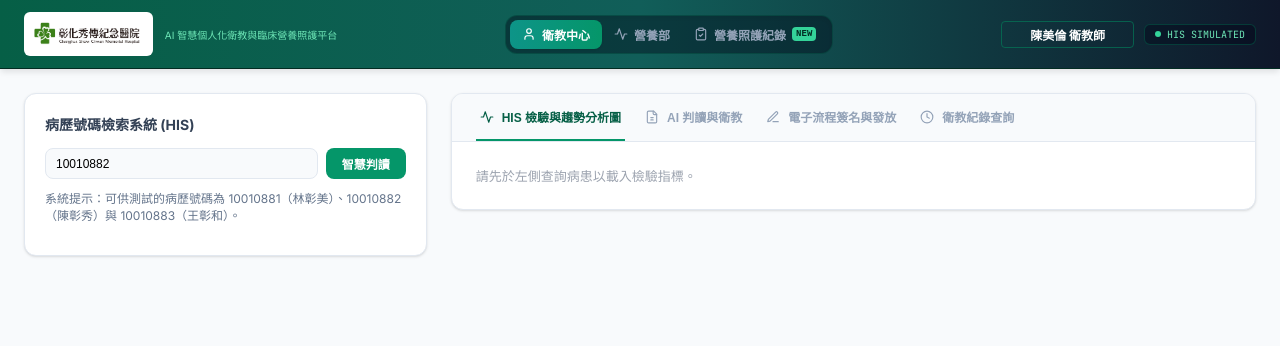
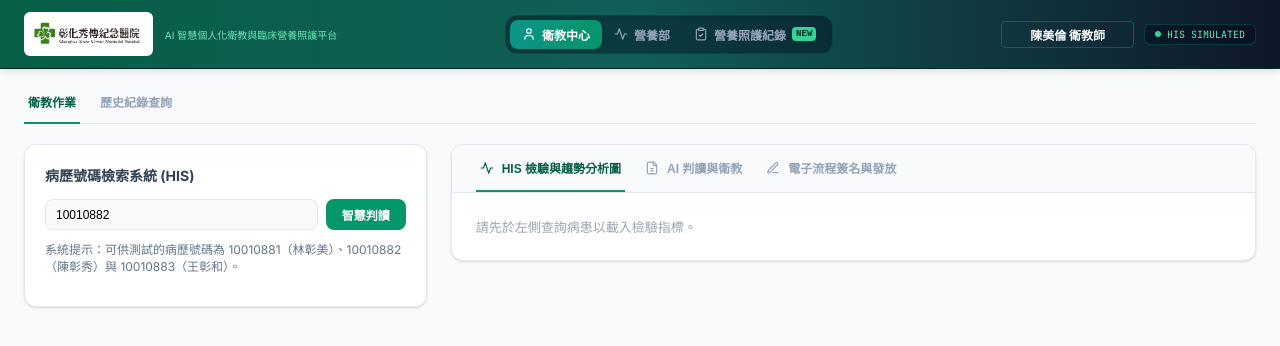
Before and after one commit to michaelchang497/Chang-Shu-H, a React (Vite) app: page / in a window 1280 px wide. Shown: the top 346 px of the page. Built offline with nearby package versions, Linux system fonts and the light colour scheme.

Commit message:
衛教中心：歷史紀錄查詢移到標題列下方，以「衛教作業／歷史紀錄查詢」按鈕切換
Co-Authored-By: Claude Sonnet 5.5 <noreply@anthropic.com>

```diff
--- a/src/App.tsx
+++ b/src/App.tsx
@@ -17,7 +17,8 @@ function statusLabel(status: 'normal' | 'high' | 'low') {
   return { text: '正常', cls: 'status-normal' };
 }
 
-type Tab = 'trend' | 'education' | 'signoff' | 'history';
+type Tab = 'trend' | 'education' | 'signoff';
+type View = 'care' | 'history';
 
 function buildDefaultRemarks(
   checked: Set<EducationTopicId>,
@@ -38,6 +39,7 @@ export default function App() {
   const [error, setError] = useState('');
   const [checkedTopics, setCheckedTopics] = useState<Set<EducationTopicId>>(new Set());
   const [tab, setTab] = useState<Tab>('trend');
+  const [view, setView] = useState<View>('care');
   const [importedFromHis, setImportedFromHis] = useState(false);
   const [educatorSig, setEducatorSig] = useState<string | null>(null);
   const [patientSig, setPatientSig] = useState<string | null>(null);
@@ -210,6 +212,144 @@ export default function App() {
         </div>
       </header>
 
+      <div className="subtabs">
+        <div className="subtabs-in">
+          <button className={view === 'care' ? 'on' : ''} onClick={() => setView('care')}>
+            衛教作業
+          </button>
+          <button
+            className={view === 'history' ? 'on' : ''}
+            onClick={() => {
+              setView('history');
+              setHSelected(null);
+              setHResults(queryRecords(allRecords, hq));
+            }}
+          >
+            歷史紀錄查詢
+          </button>
+        </div>
+      </div>
+
+      {view === 'history' ? (
+        <main className="hist-page">
+          <section className="panel hist-panel">
+            <div className="tab-body hist-body">
+                <h2>衛教紀錄查詢</h2>
+                <div className="hist-filters">
+                  <label>
+                    病歷號碼
+                    <input
+                      value={hq.patientId}
+                      onChange={(e) => setHq({ ...hq, patientId: e.target.value })}
+                      onKeyDown={(e) => e.key === 'Enter' && runHistorySearch()}
+                      placeholder="不填＝全部病歷"
+                    />
+                  </label>
+                  <label>
+                    衛教日期 起
+                    <input type="date" value={hq.from} onChange={(e) => setHq({ ...hq, from: e.target.value })} />
+                  </label>
+                  <label>
+                    迄
+                    <input type="date" value={hq.to} onChange={(e) => setHq({ ...hq, to: e.target.value })} />
+                  </label>
+                  <button className="primary-btn" onClick={() => runHistorySearch()}>查詢</button>
+                  <button
+                    className="link-btn"
+                    onClick={() => {
+                      const cleared = { patientId: '', from: '', to: '' };
+                      setHq(cleared);
+                      runHistorySearch(cleared);
+                    }}
+                  >
+                    清除條件
+                  </button>
+                </div>
+
+                {hResults && hResults.length === 0 && <p className="placeholder">查無符合條件的衛教紀錄。</p>}
+                {hResults && hResults.length > 0 && (
+                  <>
+                    <p className="hint">共 {hResults.length} 筆（同一病歷號可有多筆，依日期由新到舊）</p>
+                    <table className="lab-table hist-table">
+                      <thead>
+                        <tr>
+                          <th>衛教日期</th>
+                          <th>病歷號碼</th>
+                          <th>姓名</th>
+                          <th>衛教師</th>
+                          <th>衛教主題</th>
+                          <th>簽名</th>
+                          <th></th>
+                        </tr>
+                      </thead>
+                      <tbody>
+                        {hResults.map((r) => (
+                          <tr key={r.id} className={hSelected?.id === r.id ? 'row-selected' : ''}>
+                            <td>{r.date} {r.time}</td>
+                            <td>{r.patientId}</td>
+                            <td>{r.patientName}</td>
+                            <td>{r.educator}</td>
+                            <td>{r.topics.length} 項</td>
+                            <td>{r.id.startsWith('sess_seed') || (r.educatorSig && r.patientSig) ? '✓ 雙方已簽' : '—'}</td>
+                            <td>
+                              <button className="link-btn" onClick={() => setHSelected(r)}>查看</button>
+                            </td>
+                          </tr>
+                        ))}
+                      </tbody>
+                    </table>
+                  </>
+                )}
+
+                {hSelected && (
+                  <div className="writeback-preview hist-detail">
+                    <div className="completion-title">
+                      {hSelected.patientName}（{hSelected.patientId}）　{hSelected.date} {hSelected.time}
+                    </div>
+                    <div className="writeback-label">衛教項目（{hSelected.topics.length} 項）</div>
+                    <div className="topic-chip-row">
+                      {hSelected.topics.map((id) => (
+                        <span key={id} className="topic-chip">{labelById.get(id) ?? id}</span>
+                      ))}
+                    </div>
+                    <div className="writeback-label">個案認知與遵從度評估</div>
+                    <div className="topic-chip-row">
+                      {ASSESSMENT_FIELDS.filter((f) => hSelected.assessments[f.id]).map((f) => (
+                        <span key={f.id} className="topic-chip assessment-chip">
+                          {f.label}：{hSelected.assessments[f.id]}
+                        </span>
+                      ))}
+                      {ASSESSMENT_FIELDS.every((f) => !hSelected.assessments[f.id]) && (
+                        <span className="placeholder">未評估</span>
+                      )}
+                    </div>
+                    {hSelected.nextFocus && (
+                      <>
+                        <div className="writeback-label">下次需加強的項目</div>
+                        <div className="next-focus-preview">{hSelected.nextFocus}</div>
+                      </>
+                    )}
+                    {hSelected.remarks && (
+                      <>
+                        <div className="writeback-label">備註</div>
+                        <pre className="hist-remarks">{hSelected.remarks}</pre>
+                      </>
+                    )}
+                    <div className="writeback-label">簽名檔</div>
+                    {hSelected.educatorSig && hSelected.patientSig ? (
+                      <div className="signature-row">
+                        <div><img className="hist-sig" src={hSelected.educatorSig} alt="衛教師簽名" /><div className="hint">衛教師</div></div>
+                        <div><img className="hist-sig" src={hSelected.patientSig} alt="患者簽名" /><div className="hint">患者／家屬</div></div>
+                      </div>
+                    ) : (
+                      <p className="hint">衛教師 ✓ ／ 病患或家屬 ✓（示意資料，無簽名圖檔）</p>
+                    )}
+                  </div>
+                )}
+              </div>
+          </section>
+        </main>
+      ) : (
       <main className="layout">
         <div className="left-col">
         <section className="panel search-panel">
@@ -291,21 +431,9 @@ export default function App() {
             <button className={tab === 'signoff' ? 'tab active' : 'tab'} onClick={() => setTab('signoff')}>
               <svg viewBox="0 0 24 24" className="tab-ic"><path d="M12 20h9" /><path d="M16.5 3.5a2.1 2.1 0 0 1 3 3L7 19l-4 1 1-4z" /></svg> 電子流程簽名與發放
             </button>
-            <button
-              className={tab === 'history' ? 'tab active' : 'tab'}
-              onClick={() => {
-                setTab('history');
-                const next = { ...hq, patientId: hq.patientId || patient?.id || '' };
-                setHq(next);
-                setHResults(queryRecords(allRecords, next));
-                setHSelected(null);
-              }}
-            >
-              <svg viewBox="0 0 24 24" className="tab-ic"><circle cx="12" cy="12" r="10" /><path d="M12 6v6l4 2" /></svg> 衛教紀錄查詢
-            </button>
           </div>
 
-          {!patient && tab !== 'history' && <p className="placeholder">請先於左側查詢病患以載入檢驗指標。</p>}
+          {!patient && <p className="placeholder">請先於左側查詢病患以載入檢驗指標。</p>}
 
           {patient && tab === 'trend' && (
             <div className="tab-body">
@@ -416,123 +544,6 @@ export default function App() {
                   );
                 })}
               </ul>
-            </div>
-          )}
-
-          {tab === 'history' && (
-            <div className="tab-body">
-              <h2>衛教紀錄查詢</h2>
-              <div className="hist-filters">
-                <label>
-                  病歷號碼
-                  <input
-                    value={hq.patientId}
-                    onChange={(e) => setHq({ ...hq, patientId: e.target.value })}
-                    onKeyDown={(e) => e.key === 'Enter' && runHistorySearch()}
-                    placeholder="不填＝全部病歷"
-                  />
-                </label>
-                <label>
-                  衛教日期 起
-                  <input type="date" value={hq.from} onChange={(e) => setHq({ ...hq, from: e.target.value })} />
-                </label>
-                <label>
-                  迄
-                  <input type="date" value={hq.to} onChange={(e) => setHq({ ...hq, to: e.target.value })} />
-                </label>
-                <button className="primary-btn" onClick={() => runHistorySearch()}>查詢</button>
-                <button
-                  className="link-btn"
-                  onClick={() => {
-                    const cleared = { patientId: '', from: '', to: '' };
-                    setHq(cleared);
-                    runHistorySearch(cleared);
-                  }}
-                >
-                  清除條件
-                </button>
-              </div>
-
-              {hResults && hResults.length === 0 && <p className="placeholder">查無符合條件的衛教紀錄。</p>}
-              {hResults && hResults.length > 0 && (
-                <>
-                  <p className="hint">共 {hResults.length} 筆（同一病歷號可有多筆，依日期由新到舊）</p>
-                  <table className="lab-table hist-table">
-                    <thead>
-                      <tr>
-                        <th>衛教日期</th>
-                        <th>病歷號碼</th>
-                        <th>姓名</th>
-                        <th>衛教師</th>
-                        <th>衛教主題</th>
-                        <th>簽名</th>
-                        <th></th>
-                      </tr>
-                    </thead>
-                    <tbody>
-                      {hResults.map((r) => (
-                        <tr key={r.id} className={hSelected?.id === r.id ? 'row-selected' : ''}>
-                          <td>{r.date} {r.time}</td>
-                          <td>{r.patientId}</td>
-                          <td>{r.patientName}</td>
-                          <td>{r.educator}</td>
-                          <td>{r.topics.length} 項</td>
-                          <td>{r.id.startsWith('sess_seed') || (r.educatorSig && r.patientSig) ? '✓ 雙方已簽' : '—'}</td>
-                          <td>
-                            <button className="link-btn" onClick={() => setHSelected(r)}>查看</button>
-                          </td>
-                        </tr>
-                      ))}
-                    </tbody>
-                  </table>
-                </>
-              )}
-
-              {hSelected && (
-                <div className="writeback-preview hist-detail">
-                  <div className="completion-title">
-                    {hSelected.patientName}（{hSelected.patientId}）　{hSelected.date} {hSelected.time}
-                  </div>
-                  <div className="writeback-label">衛教項目（{hSelected.topics.length} 項）</div>
-                  <div className="topic-chip-row">
-                    {hSelected.topics.map((id) => (
-                      <span key={id} className="topic-chip">{labelById.get(id) ?? id}</span>
-                    ))}
-                  </div>
-                  <div className="writeback-label">個案認知與遵從度評估</div>
-                  <div className="topic-chip-row">
-                    {ASSESSMENT_FIELDS.filter((f) => hSelected.assessments[f.id]).map((f) => (
-                      <span key={f.id} className="topic-chip assessment-chip">
-                        {f.label}：{hSelected.assessments[f.id]}
-                      </span>
-                    ))}
-                    {ASSESSMENT_FIELDS.every((f) => !hSelected.assessments[f.id]) && (
-                      <span className="placeholder">未評估</span>
-                    )}
-                  </div>
-                  {hSelected.nextFocus && (
-                    <>
-                      <div className="writeback-label">下次需加強的項目</div>
-                      <div className="next-focus-preview">{hSelected.nextFocus}</div>
-                    </>
-                  )}
-                  {hSelected.remarks && (
-                    <>
-                      <div className="writeback-label">備註</div>
-                      <pre className="hist-remarks">{hSelected.remarks}</pre>
-                    </>
-                  )}
-                  <div className="writeback-label">簽名檔</div>
-                  {hSelected.educatorSig && hSelected.patientSig ? (
-                    <div className="signature-row">
-                      <div><img className="hist-sig" src={hSelected.educatorSig} alt="衛教師簽名" /><div className="hint">衛教師</div></div>
-                      <div><img className="hist-sig" src={hSelected.patientSig} alt="患者簽名" /><div className="hint">患者／家屬</div></div>
-                    </div>
-                  ) : (
-                    <p className="hint">衛教師 ✓ ／ 病患或家屬 ✓（示意資料，無簽名圖檔）</p>
-                  )}
-                </div>
-              )}
             </div>
           )}
 
@@ -658,6 +669,7 @@ export default function App() {
           )}
         </section>
       </main>
+      )}
     </div>
   );
 }
--- a/src/index.css
+++ b/src/index.css
@@ -399,7 +399,7 @@ body { font-family: Inter, "Noto Sans TC", ui-sans-serif, system-ui, sans-serif;
 .topbar-status { font-family: "JetBrains Mono", ui-monospace, monospace; font-size: 10px; text-transform: uppercase; background: rgba(2,6,23,.4); border: 1px solid rgba(4,120,87,.4); color: #6ee7b7; border-radius: 6px; padding: 3px 10px; }
 .status-dot { width: 6px; height: 6px; background: #34d399; box-shadow: none; }
 
-.layout { max-width: 1280px; margin: 0 auto; grid-template-columns: minmax(0, 4fr) minmax(0, 8fr); gap: 24px; padding: 24px; }
+.layout { max-width: 1280px; margin: 0 auto; grid-template-columns: minmax(0, 4fr) minmax(0, 8fr); gap: 24px; padding: 20px 24px 24px; }
 .left-col { display: flex; flex-direction: column; gap: 20px; }
 .panel { border: 1px solid #e2e8f0; border-radius: 12px; box-shadow: 0 1px 3px rgba(0,0,0,.1), 0 1px 2px -1px rgba(0,0,0,.1); }
 .panel h2 { font-size: 14px; font-weight: 700; color: #334155; }
@@ -454,3 +454,12 @@ body { font-family: Inter, "Noto Sans TC", ui-sans-serif, system-ui, sans-serif;
 .hist-table .row-selected { background: #ecfdf5; }
 
 @media (max-width: 900px) { .layout { grid-template-columns: 1fr; } .seg { display: none; } }
+
+/* 標題列下方的檢視切換（與營養照護紀錄頁一致） */
+.subtabs { max-width: 1280px; margin: 12px auto 0; padding: 0 24px; }
+.subtabs-in { display: flex; gap: 16px; border-bottom: 1px solid #e2e8f0; }
+.subtabs-in button { background: none; border: none; cursor: pointer; font-family: inherit; padding: 12px 4px; font-size: 12px; font-weight: 700; color: #94a3b8; border-bottom: 2px solid transparent; margin-bottom: -1px; transition: .15s; }
+.subtabs-in button:hover { color: #64748b; }
+.subtabs-in button.on { color: #065f46; border-bottom-color: #059669; }
+.hist-page { max-width: 1280px; margin: 0 auto; padding: 20px 24px 24px; }
+.hist-panel { padding: 0; }
```
